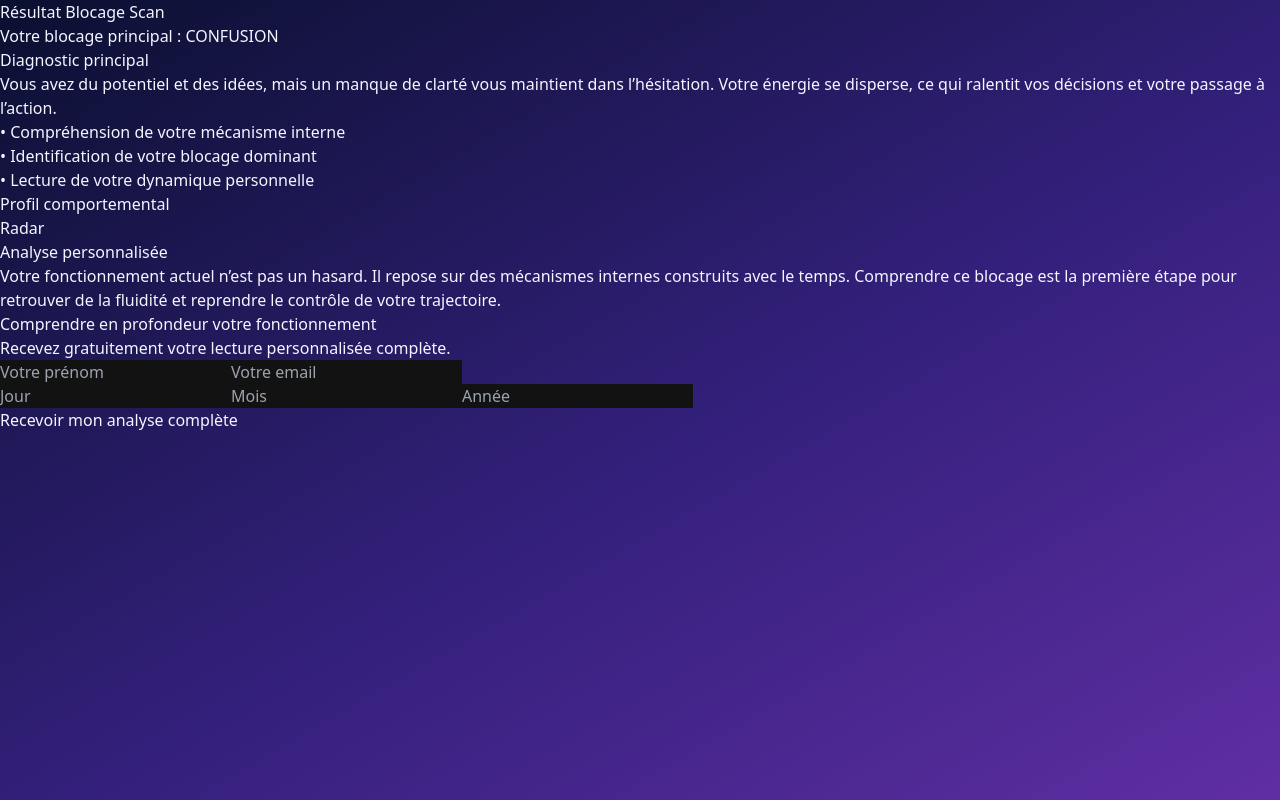
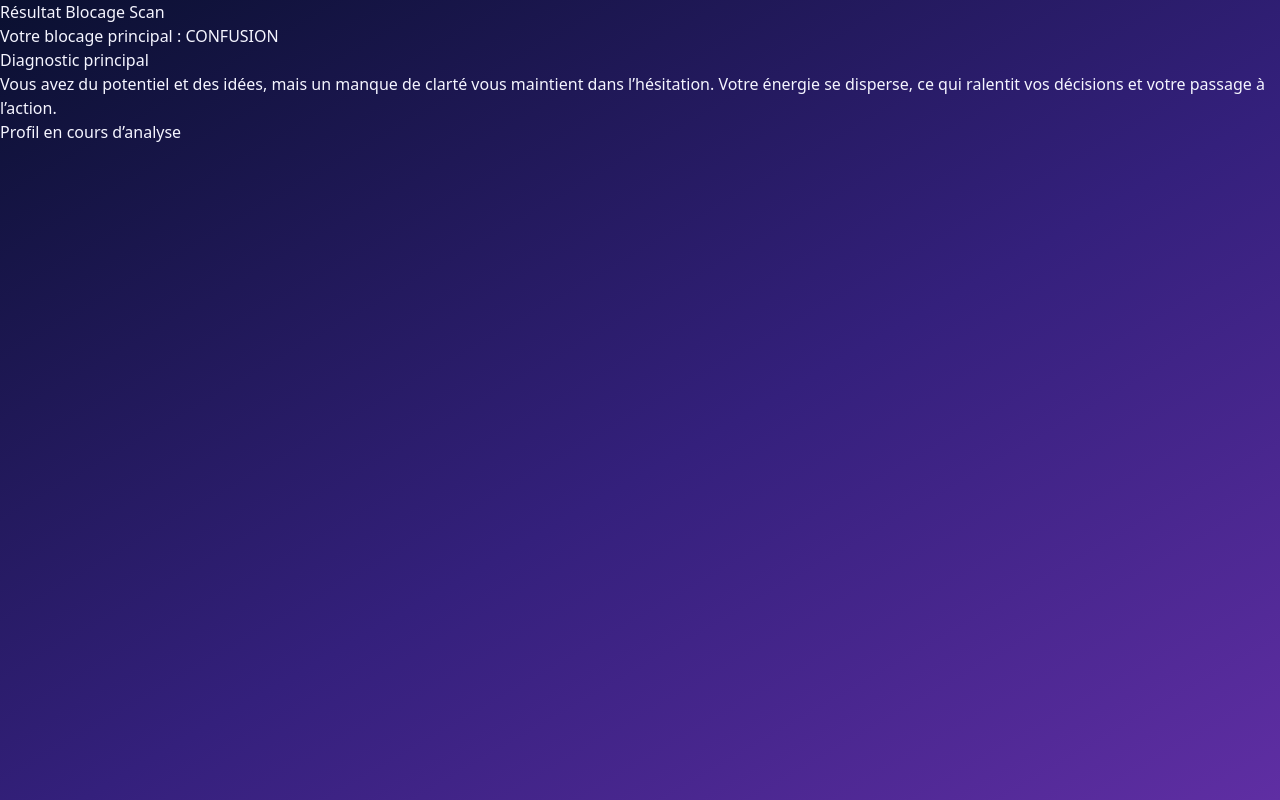
Before and after one commit to arnaudcrestey/Blocage-scan, a Next.js app: page /result in a window 1280 px wide. Built offline with nearby package versions, Linux system fonts and the light colour scheme.

Commit message:
Update page.tsx

```diff
--- a/app/result/page.tsx
+++ b/app/result/page.tsx
@@ -1,25 +1,22 @@
 "use client";
 
-export const dynamic = "force-dynamic";
-
-import { useSearchParams } from "next/navigation";
 import { profileDescriptions } from "@/components/quiz-data";
 
-export default function ResultPage() {
-
-  const params = useSearchParams();
-  const profile = params.get("profile") || "CONFUSION";
+export default function ResultPage({
+  searchParams,
+}: {
+  searchParams: { profile?: string };
+}) {
+  const profile = searchParams.profile || "CONFUSION";
 
   return (
     <main className="relative flex min-h-screen items-center justify-center px-4 py-12">
 
-      {/* Background */}
       <div className="absolute -left-24 -top-24 h-96 w-96 rounded-full bg-violet-500/30 blur-3xl" />
       <div className="absolute right-0 bottom-0 h-[500px] w-[500px] rounded-full bg-indigo-500/30 blur-3xl" />
 
       <section className="relative z-10 w-full max-w-4xl rounded-3xl bg-white/10 backdrop-blur-xl border border-white/20 p-6 sm:p-10 text-white shadow-2xl space-y-8">
 
-        {/* TITLE */}
         <div className="text-center space-y-2">
           <p className="text-xs uppercase tracking-widest text-indigo-200/60">
             Résultat Blocage Scan
@@ -30,78 +27,17 @@ export default function ResultPage() {
           </h1>
         </div>
 
-        {/* GRID */}
         <div className="grid md:grid-cols-2 gap-6">
 
-          {/* Diagnostic */}
           <div className="rounded-2xl bg-white/5 p-6 border border-white/10">
             <h2 className="font-semibold mb-3">Diagnostic principal</h2>
             <p className="text-sm text-indigo-100/80 leading-relaxed">
               {profileDescriptions[profile as keyof typeof profileDescriptions]}
             </p>
-
-            <ul className="mt-4 text-xs text-indigo-200/70 space-y-1">
-              <li>• Compréhension de votre mécanisme interne</li>
-              <li>• Identification de votre blocage dominant</li>
-              <li>• Lecture de votre dynamique personnelle</li>
-            </ul>
           </div>
 
-          {/* Radar FAKE (placeholder) */}
           <div className="rounded-2xl bg-white/5 p-6 border border-white/10 flex items-center justify-center">
-            <div className="text-center text-indigo-200/70">
-              <p className="text-sm mb-2">Profil comportemental</p>
-              <div className="w-32 h-32 border border-white/20 rounded-full flex items-center justify-center">
-                Radar
-              </div>
-            </div>
-          </div>
-
-        </div>
-
-        {/* ANALYSE */}
-        <div className="rounded-2xl bg-white/5 p-6 border border-white/10">
-          <h2 className="font-semibold mb-2">Analyse personnalisée</h2>
-          <p className="text-sm text-indigo-100/80 leading-relaxed">
-            Votre fonctionnement actuel n’est pas un hasard. Il repose sur des mécanismes internes
-            construits avec le temps. Comprendre ce blocage est la première étape pour retrouver
-            de la fluidité et reprendre le contrôle de votre trajectoire.
-          </p>
-        </div>
-
-        {/* CTA */}
-        <div className="rounded-2xl bg-white/5 p-6 border border-white/10 text-center space-y-4">
-
-          <h3 className="text-lg font-semibold">
-            Comprendre en profondeur votre fonctionnement
-          </h3>
-
-          <p className="text-sm text-indigo-200/70">
-            Recevez gratuitement votre lecture personnalisée complète.
-          </p>
-
-          <div className="space-y-3 max-w-md mx-auto">
-
-            <input
-              placeholder="Votre prénom"
-              className="w-full px-4 py-3 rounded-xl bg-white/10 border border-white/20 text-sm placeholder:text-indigo-200/50"
-            />
-
-            <input
-              placeholder="Votre email"
-              className="w-full px-4 py-3 rounded-xl bg-white/10 border border-white/20 text-sm placeholder:text-indigo-200/50"
-            />
-
-            <div className="grid grid-cols-3 gap-2">
-              <input placeholder="Jour" className="px-3 py-2 rounded bg-white/10 border border-white/20 text-sm"/>
-              <input placeholder="Mois" className="px-3 py-2 rounded bg-white/10 border border-white/20 text-sm"/>
-              <input placeholder="Année" className="px-3 py-2 rounded bg-white/10 border border-white/20 text-sm"/>
-            </div>
-
-            <button className="w-full py-3 rounded-full bg-gradient-to-r from-cyan-400 to-violet-500 text-white font-semibold text-sm">
-              Recevoir mon analyse complète
-            </button>
-
+            <div className="text-indigo-200/70">Profil en cours d’analyse</div>
           </div>
 
         </div>
```
